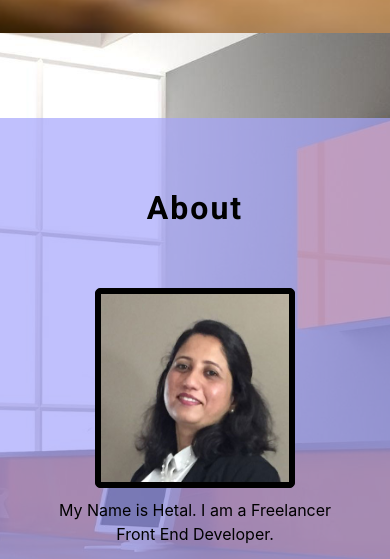
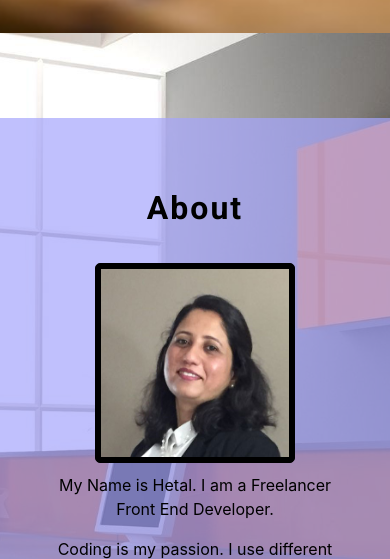
Before and after one commit to HET1905/Portfolio, a plain HTML site: page index.html in a window 390 px wide. Shown: the part 832-1391 px from the top of the page. Drawn offline with nearby package versions, Linux system fonts and the light colour scheme.

Commit message:
fixed header of about div

```diff
--- a/assets/css/style.css
+++ b/assets/css/style.css
@@ -357,6 +357,7 @@ footer {
     }
     #aboutDiv header{
         padding:3% 0 1% 0;
+        height: 75px;
     }
     #portfolioDiv{
         height: 1275px;
```
